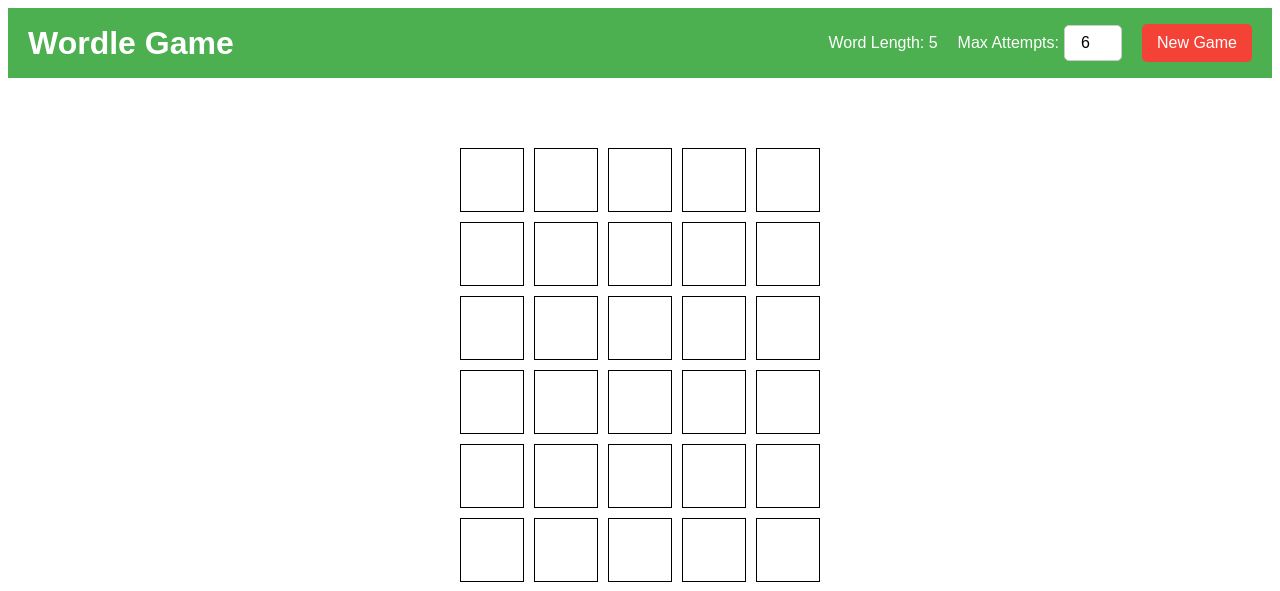
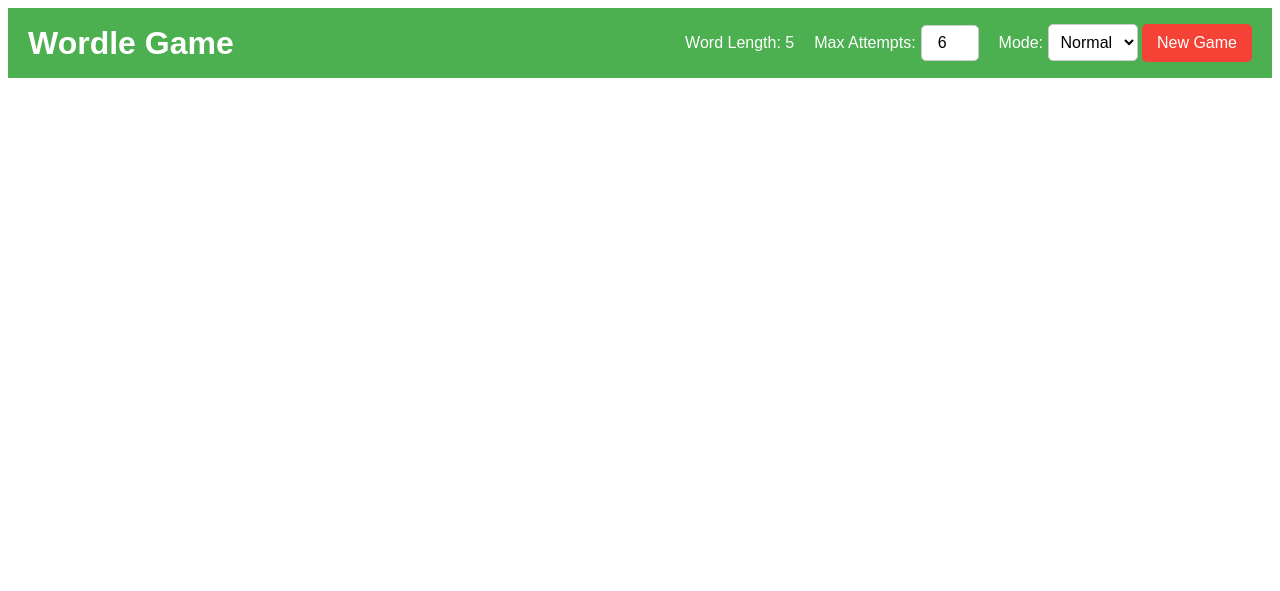
Before and after one commit to joycemcliu/wordle, a Python web app: template client/templates/index.html in a window 1280 px wide. Shown: the top 591 px of the page. After the commit the page ends 78 px from the top, so only its background shows below. Run offline with Jinja, Linux system fonts and the light colour scheme; the template is opened without the code that fills it, so the values that code supplies are empty.

Commit message:
Integrate game mode selection on client

```diff
--- a/client/static/css/styles.css
+++ b/client/static/css/styles.css
@@ -39,6 +39,15 @@
     font-size: 16px;
     width: 40px;
     text-align: center;
+}
+
+select#game-mode {
+    padding: 8px;
+    font-size: 16px;
+    border: 1px solid #ccc;
+    border-radius: 5px;
+    background-color: #fff;
+    cursor: pointer;
 }
 
 .new-game-button {
--- a/client/static/js/script.js
+++ b/client/static/js/script.js
@@ -55,6 +55,22 @@
         return row * maxCols + col;
     }
 }
+
+class GameMode {
+    constructor() {
+        this.mode = document.getElementById("game-mode").value;
+
+        this.gameMode = document.getElementById("game-mode");
+        this.gameMode.addEventListener("change", () => {
+            this.mode = this.gameMode.value;
+        });
+    }
+    getGameMode() {
+        return this.gameMode.value;
+    }
+}
+const gameMode = new GameMode();
+getGameHistory();
 
 // Game control logic
 function getGameHistory() {
@@ -115,7 +131,7 @@
     }
     maxRows = numAttempts.getNumAttempts();
 
-    fetch(api_base + "/v1/game/new?num_attempts=" + maxRows, {
+    fetch(api_base + "/v1/game/new?mode=" + gameMode.getGameMode() + "&num_attempts=" + maxRows, {
         method: "GET"
     }).then(response => response.json()).then(game => {
         if (game.id) {
--- a/client/templates/index.html
+++ b/client/templates/index.html
@@ -26,6 +26,12 @@
                 <label for="num-attempts">Max Attempts:</label>
                 <input type="number" id="num-attempts" class="num-attempts" value="6" min="1" max="20">
             </div>
+            <dropdown>
+                <label for="game-mode">Mode:</label>
+                <select id="game-mode" name="game-mode">
+                    <option value="normal" selected>Normal</option>
+                    <option value="hard">Hard</option>
+                </select>
             <button class="new-game-button" onclick="newGame()">New Game</button>
         </div>
     </div>
```
Also changed, not shown: server/views/game.py (+4 -4 lines).
